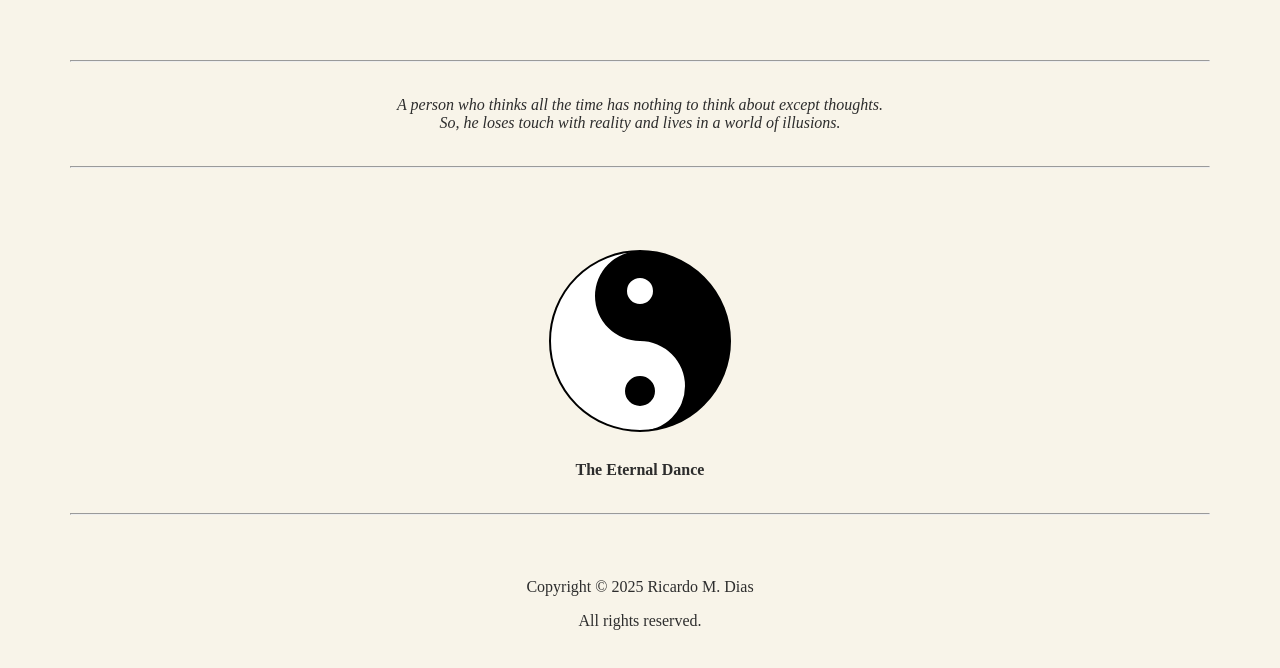
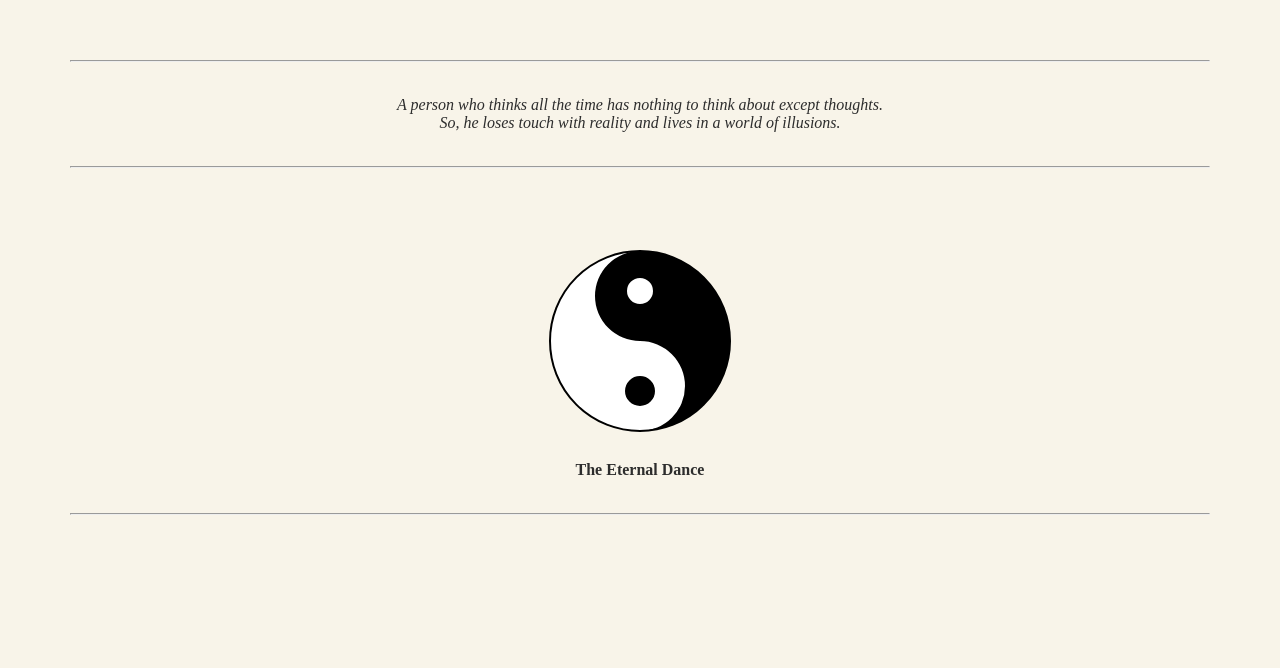
Before and after one commit to ricmdias/website, a plain HTML site: page index.html in a window 1280 px wide. Shown: the part 102-770 px from the top of the page. Drawn offline with Linux system fonts and the light colour scheme.

Commit message:
Update index.html
Updated on Nov 24, 2025, to remove stupid copyright claim.

```diff
--- a/index.html
+++ b/index.html
@@ -106,8 +106,7 @@
     <footer>
         <center>
             <font color="#2d2d2d">
-                <p>Copyright &copy; <script>document.write(new Date().getFullYear())</script> Ricardo M. Dias</p>
-                <p>All rights reserved.</p>
+                <p>&nbsp;</p>
             </font>
         </center>
     </footer>
```
